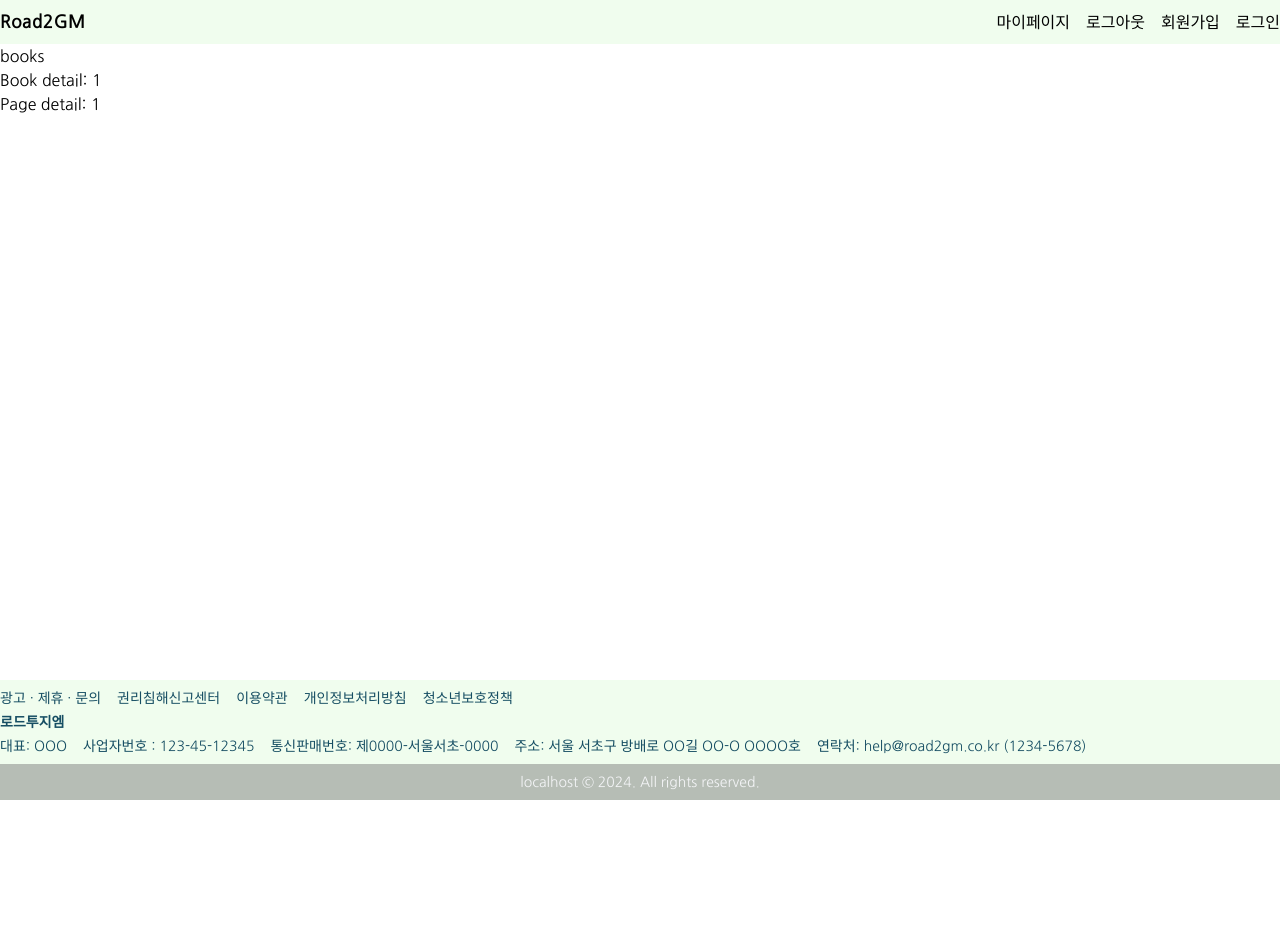
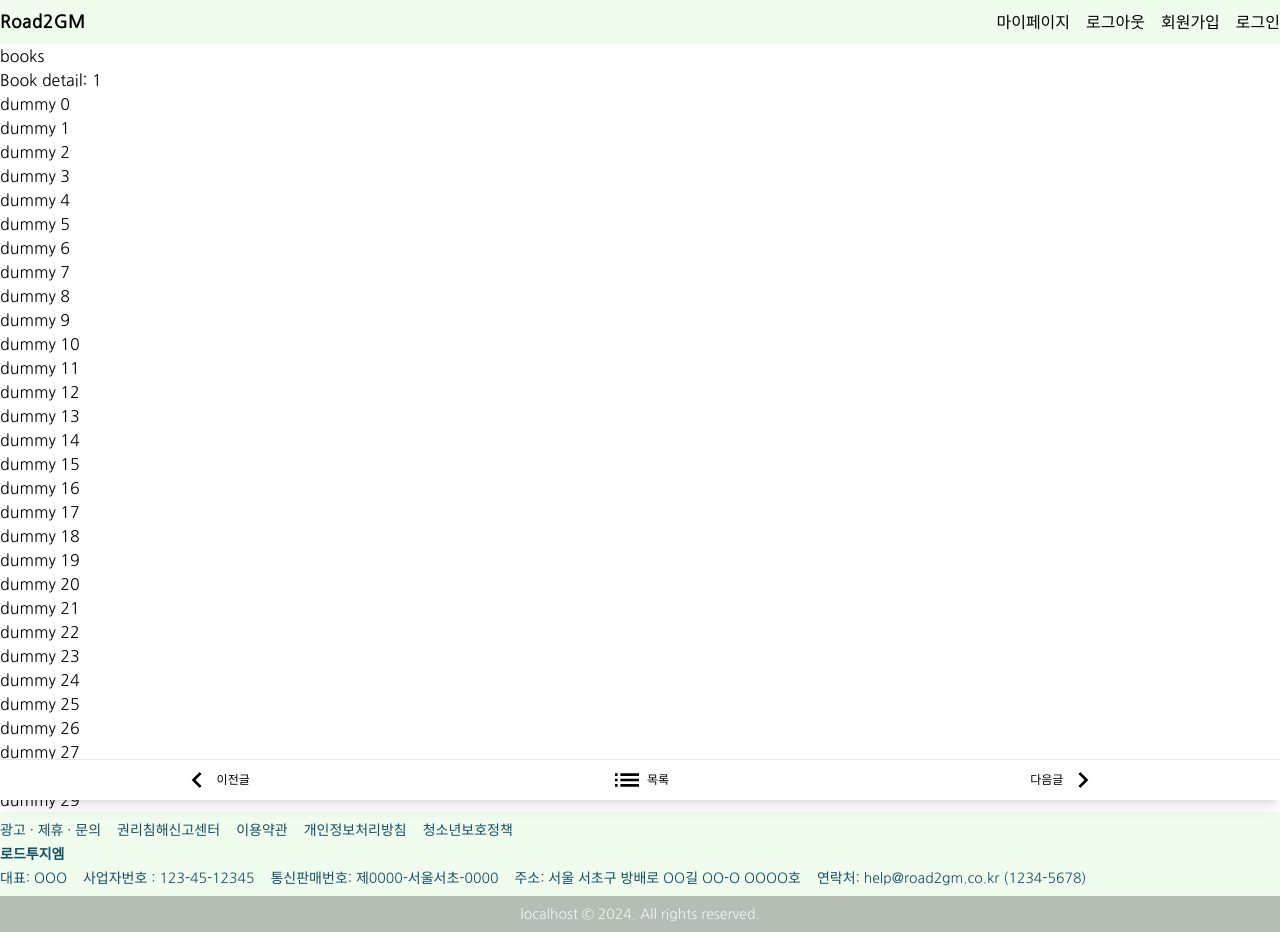
Before and after one commit to mairoo/road2gm-react, a React app: page /books/1/pages/1 in a window 1280 px wide. Before the commit the page ends 800 px from the top, so only its background shows below. Built offline with nearby package versions, Linux system fonts and the light colour scheme.

Commit message:
books layout

```diff
--- a/src/layouts/BooksLayout.tsx
+++ b/src/layouts/BooksLayout.tsx
@@ -1,12 +1,35 @@
 import React from "react";
 
 import { Outlet } from "react-router-dom";
+import { MdChevronLeft, MdChevronRight, MdList } from "react-icons/md";
+import Button from "../widgets/Button";
 
-const BooksLayout = () => (
-  <div>
-    <h1>books</h1>
-    <Outlet />
-  </div>
-);
+const BooksLayout = () => {
+  return (
+    <div>
+      <h1>books</h1>
+      <Outlet />
+      {[...Array(30)].map((_, i) => (
+        <div key={i}>dummy {i}</div>
+      ))}
+      <nav className="fixed bottom-0 left-0 right-0 bg-white border-t shadow-lg">
+        <div className="flex items-center justify-around py-1">
+          <Button inline={true}>
+            <MdChevronLeft className="w-8 h-8" />
+            <span className="text-xs font-medium">이전글</span>
+          </Button>
+          <Button inline={true}>
+            <MdList className="w-8 h-8" />
+            <span className="text-xs font-medium">목록</span>
+          </Button>
+          <Button inline={true}>
+            <span className="text-xs font-medium">다음글</span>
+            <MdChevronRight className="w-8 h-8" />
+          </Button>
+        </div>
+      </nav>
+    </div>
+  );
+};
 
 export default BooksLayout;
--- a/src/layouts/RootLayout.tsx
+++ b/src/layouts/RootLayout.tsx
@@ -1,5 +1,5 @@
 import React, { useCallback, useEffect, useState } from "react";
-import { Link, Outlet } from "react-router-dom";
+import { Link, Outlet, useLocation } from "react-router-dom";
 import { MdCheck } from "react-icons/md";
 
 import Header from "../widgets/Header";
@@ -12,14 +12,17 @@ import { useAppDispatch, useAppSelector } from "../store/hooks";
 import SlideMenu from "../widgets/SlideMenu";
 import Drawer from "../widgets/Drawer";
 import DrawerHeading from "../widgets/DrawerHeading";
+import className from "classnames";
 
 const RootLayout = () => {
+  const { pathname } = useLocation();
+
   const drawerMenuItems = [
     {
       heading: "커뮤니티",
       items: [
         {
-          text: "자유",
+          text: "잡담",
           link: "/",
         },
         {
@@ -27,15 +30,7 @@ const RootLayout = () => {
           link: "/",
         },
         {
-          text: "구인",
-          link: "/",
-        },
-        {
-          text: "구직",
-          link: "/",
-        },
-        {
-          text: "장터",
+          text: "홍보",
           link: "/",
         },
         {
@@ -49,7 +44,7 @@ const RootLayout = () => {
       items: [
         {
           text: "강좌",
-          link: "/",
+          link: "/books",
         },
         {
           text: "퍼즐",
@@ -165,6 +160,11 @@ const RootLayout = () => {
           <Outlet />
         </ContainerFixed>
       </Main>
+      {/* 푸터는 모바일 화면의 경우 시작화면 등 일부 화면에서만 표시 */}
+      {!(
+        isMobile &&
+        ["/books"].filter((path) => pathname.startsWith(path)).length !== 0
+      ) && (
         <Footer className="bg-natural-3 text-sm text-cyan-900">
           <ContainerFixed className="space-y-1 py-2 px-2 md:px-0">
             {/* 가로로 나열하다가 화면 차면 줄이 넘어감 */}
@@ -190,9 +190,18 @@ const RootLayout = () => {
             rights reserved.
           </div>
         </Footer>
+      )}
+
       {/* 좌측 하단 고정 위치에 서랍 메뉴 floating action button 렌더링 */}
       {isMobile && (
-        <div className="fixed bottom-6 left-6">
+        <div
+          className={className(
+            "fixed left-6",
+            ["/books"].filter((path) => pathname.startsWith(path)).length === 0
+              ? "bottom-6"
+              : "bottom-14",
+          )}
+        >
           <Drawer
             isOpen={drawerIsOpen}
             onOpen={handleDrawerOpen}
--- a/src/pages/books/[id].tsx
+++ b/src/pages/books/[id].tsx
@@ -1,5 +1,5 @@
 import React from "react";
-import { Outlet, useParams } from "react-router-dom";
+import { useParams } from "react-router-dom";
 
 const useBookParams = () => {
   const { bookId } = useParams<{ bookId: string }>();
@@ -18,7 +18,6 @@ const BookDetailPage = () => {
   return (
     <>
       <h1>Book detail: {id}</h1>
-      <Outlet />
     </>
   );
 };
--- a/src/pages/books/pages/[id].tsx
+++ b/src/pages/books/pages/[id].tsx
@@ -1,5 +1,5 @@
 import React from "react";
-import { Outlet, useParams } from "react-router-dom";
+import { useParams } from "react-router-dom";
 
 const usePageParams = () => {
   const { pageId } = useParams<{ pageId: string }>();
@@ -18,7 +18,6 @@ const BookPageDetailPage = () => {
   return (
     <>
       <h1>Page detail: {id}</h1>
-      <Outlet />
     </>
   );
 };
--- a/src/widgets/SlideMenu.tsx
+++ b/src/widgets/SlideMenu.tsx
@@ -35,7 +35,6 @@ const SlideMenu = ({
         // 화면전환 중에 재진입 불가
         setIsTransitioning(true);
         setCurrentIndex((_) => {
-          console.log("goto slide", index);
           if (index < 0) return slides.length - 2;
           if (index >= slides.length) return 1;
           return index;
@@ -47,13 +46,11 @@ const SlideMenu = ({
 
   // 다음 슬라이드 함수
   const nextSlide = useCallback(() => {
-    console.log("next slide", currentIndex);
     goToSlide(currentIndex + 1);
   }, [currentIndex, goToSlide]);
 
   // 이전 슬라이드 함수
   const prevSlide = useCallback(() => {
-    console.log("prev slide", currentIndex);
     goToSlide(currentIndex - 1);
   }, [currentIndex, goToSlide]);
 
```
Lines whose indentation alone changed are shown as unchanged.
